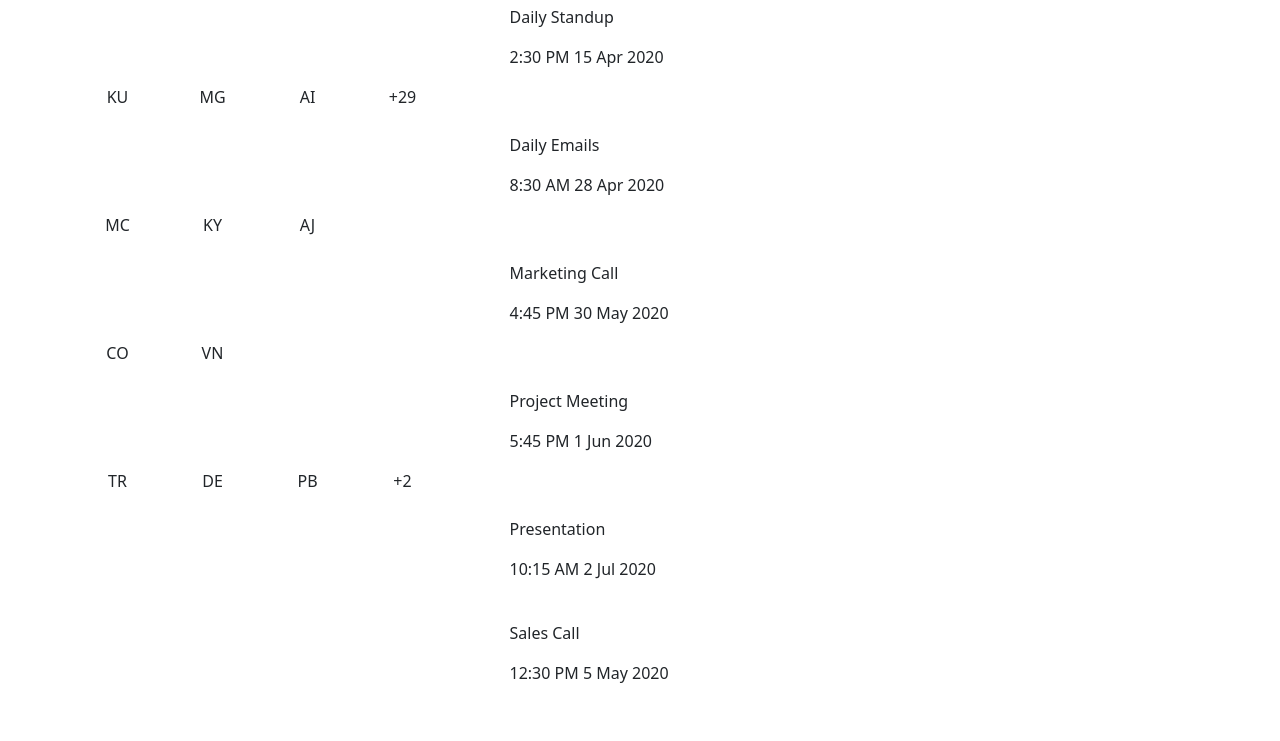
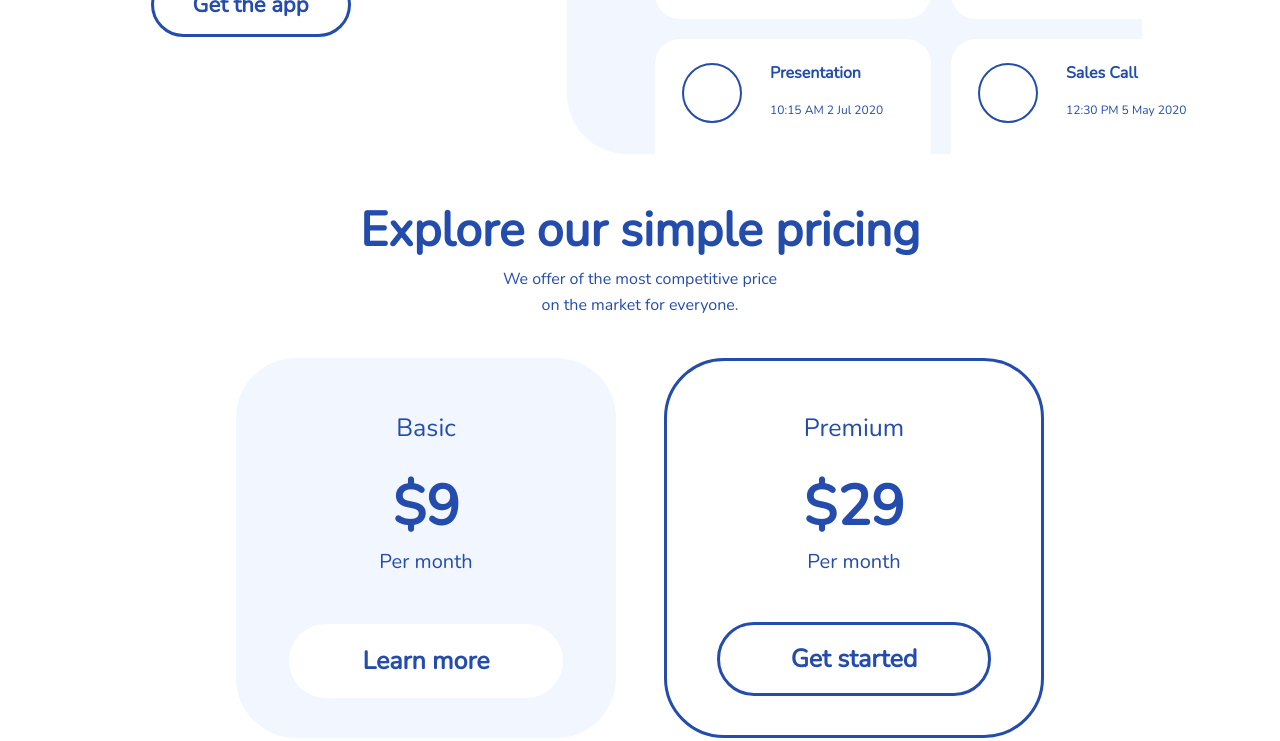
Before and after one commit to wdp-08/final-project-2-group3, a plain HTML site: page index.html in a window 1280 px wide. Shown: the part 1152-1893 px from the top of the page. Drawn offline with nearby package versions, Linux system fonts and the light colour scheme.

Commit message:
add style for about and pricing

```diff
--- a/style.css
+++ b/style.css
@@ -1,3 +1,8 @@
+* {
+  font-family: "Nunito";
+  font-style: normal;
+}
+
 .header {
   position: absolute;
   width: 1240px;
@@ -18,28 +23,176 @@
   top: 0%;
   bottom: 5.89%;
 
-    background: #F2F6FF;
+  background: #f2f6ff;
   border-radius: 60px;
 }
 
 .h1-blue {
-    font-family: 'Nunito';
+  font-family: "Nunito";
   font-style: normal;
   font-weight: 700;
   font-size: 48px;
   line-height: 56px;
   /* or 117% */
-    color: #234CAD;
+  color: #234cad;
 }
 
 .text-blue {
-    font-family: 'Nunito';
+  font-family: "Nunito";
   font-style: normal;
   font-weight: 400;
   font-size: 16px;
   line-height: 26px;
   /* or 162% */
 
+  color: #234cad;
+}
 
-color: #234CAD;
+.about {
+  position: relative;
+  width: 575px;
+  height: 575px;
 }
+
+.about-card {
+  position: relative;
+  width: 276px;
+  height: 160px;
+}
+
+.about-card-title{
+  font-weight: 700;
+  font-size: 16px;
+line-height: 21px;
+}
+
+.about-card-subtitle{
+  font-weight: 400;
+  font-size: 12px;
+line-height: 21px;
+}
+
+.circle {
+  position: absolute;
+  width: 40px;
+  height: 40px;
+  background: #f2f6ff;
+  border-radius: 100%;
+  border: 2px solid #ffffff;
+  font-weight: 700;
+  font-size: 10px;
+  line-height: 14px;
+}
+
+.circle-border{
+  position: absolute;
+  width: 60px;
+  height: 60px;
+  border: 2px solid #234CAD;
+  border-radius: 100%;
+}
+
+.background {
+  position: absolute;
+  left: 0%;
+  right: 0%;
+  top: 0%;
+  bottom: 0%;
+
+  background: #f2f6ff;
+  border-radius: 60px;
+}
+
+.pricing {
+  position: relative;
+  width: 380px;
+  height: 380px;
+}
+
+.subtitle-price {
+  position: absolute;
+  height: 40px;
+  top: calc(50% - 40px / 2 - 120px);
+
+  font-weight: 400;
+  font-size: 25px;
+  line-height: 40px;
+}
+
+.price {
+  position: absolute;
+  height: 48px;
+  top: calc(50% - 48px / 2 - 41px);
+
+  font-weight: 700;
+  font-size: 56px;
+  line-height: 48px;
+}
+
+.body-price {
+  position: absolute;
+  height: 32px;
+  top: calc(50% - 32px / 2 + 14px);
+
+  font-weight: 400;
+  font-size: 20px;
+  line-height: 32px;
+}
+
+.background-border {
+  box-sizing: border-box;
+
+  position: absolute;
+  left: 0%;
+  right: 0%;
+  top: 0%;
+  bottom: 0%;
+
+  background: #ffffff;
+  border: 3px solid #234cad;
+  border-radius: 60px;
+}
+
+.background-white {
+  box-sizing: border-box;
+
+  background: #ffffff;
+  border-radius: 25px;
+}
+
+.clr-blue {
+  color: #234cad;
+}
+
+.btn-price {
+  position: relative;
+  width: 274px;
+  height: 74px;
+  font-size: 25px;
+  line-height: 40px;
+  font-weight: 700;
+}
+
+.btn-about {
+  position: relative;
+  width: 200px;
+  height: 65px;
+  font-size: 22px;
+  line-height: 36px;
+  font-weight: 700;
+}
+.btn-bg-none {
+  top: calc(75% - 40px / 2 + 0.5px);
+
+  background: #ffffff;
+  border-radius: 37.5px;
+  border: none;
+}
+
+.btn-bg-border {
+  top: calc(75% - 40px / 2 + 0.5px);
+
+  background: #ffffff;
+  border-radius: 37.5px;
+  border: 3px solid #234cad;
+}
```
Lines whose indentation alone changed are shown as unchanged.
